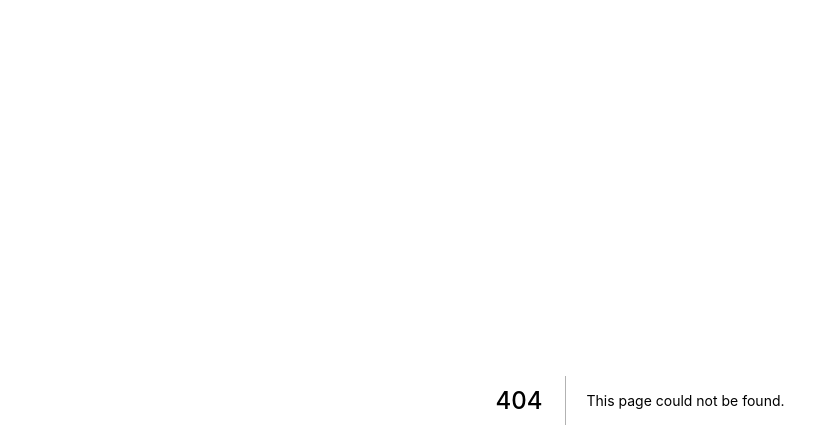
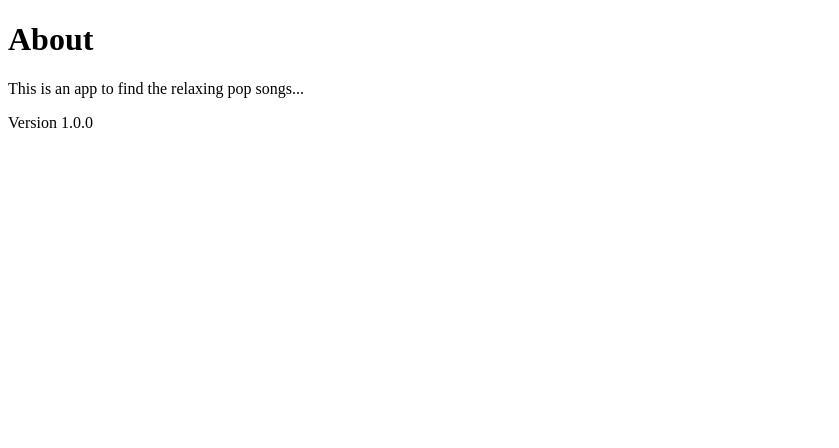
Before and after one commit to miily8310s/relaxing-pop-songs, a Next.js app: page /about in a window 1280 px wide. Before the commit this address had no page. Shown: the top 448 px of the page, without its empty margins (0-839 px from the left). Built offline with nearby package versions, Linux system fonts and the light colour scheme.

Commit message:
add pages

```diff
--- /dev/null
+++ b/pages/about.tsx
@@ -0,0 +1,11 @@
+export const About = (): JSX.Element => {
+  return (
+    <div>
+      <h1>About</h1>
+      <p>This is an app to find the relaxing pop songs...</p>
+      <p>Version 1.0.0</p>
+    </div>
+  )
+}
+
+export default About
```
Also changed, not shown: pages/songs/[slug].tsx (added, +9 -0 lines), pages/songs/add.tsx (added, +9 -0 lines), pages/songs/index.tsx (added, +9 -0 lines).
